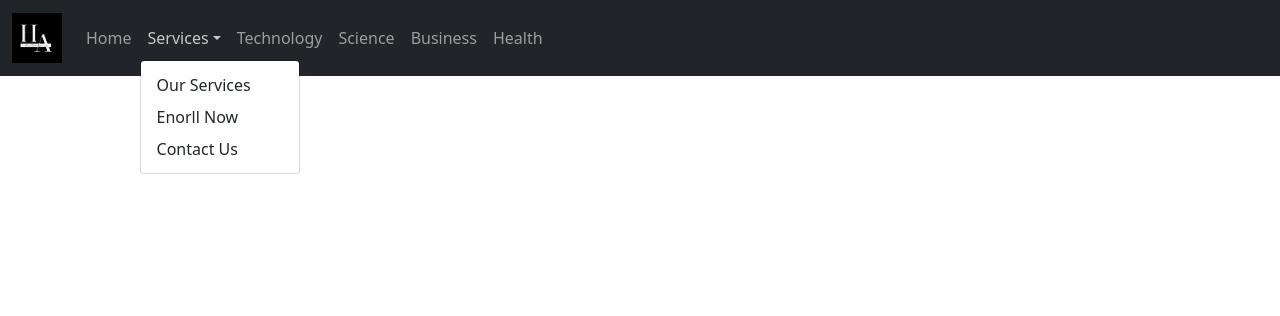
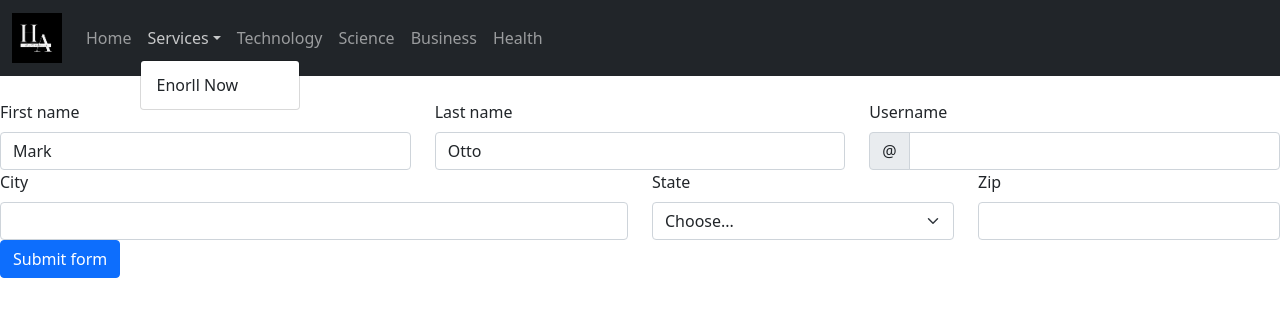
Before and after one commit to Nani-codes/News, a React (Create React App) app: page /enroll in a window 1280 px wide. Both pictures are taken after a click on the button "Services". Shown: the top 316 px of the page. Built offline with nearby package versions, Linux system fonts and the light colour scheme.

Commit message:
enroll page

```diff
--- a/package.json
+++ b/package.json
@@ -6,6 +6,7 @@
     "@testing-library/jest-dom": "^5.14.1",
     "@testing-library/react": "^11.2.7",
     "@testing-library/user-event": "^12.8.3",
+    "bootstrap": "^5.3.1",
     "react": "^17.0.2",
     "react-dom": "^17.0.2",
     "react-infinite-scroll-component": "^6.1.0",
--- a/src/App.js
+++ b/src/App.js
@@ -5,6 +5,8 @@ import NavBar from './components/NavBar';
 import News from './components/News';
 import {BrowserRouter as Router, Switch, Route} from "react-router-dom";
 import LoadingBar from 'react-top-loading-bar'
+
+import Enroll from "./components/Enroll"
 
 const App = ()=> {
   const pageSize = 5;
@@ -21,6 +23,7 @@ const App = ()=> {
         progress={progress}
       />
         <Switch>
+          <Route exact path="/enroll"><Enroll/></Route>
           <Route exact path="/"><News setProgress={setProgress} apiKey={apiKey} key="Home" pageSize={pageSize} country="us" category="technology"/></Route>
           <Route exact path="/business"><News setProgress={setProgress} apiKey={apiKey} key="business" pageSize={pageSize} country="us" category="business"/></Route>
           <Route exact path="/health"><News setProgress={setProgress} apiKey={apiKey} key="health" pageSize={pageSize} country="us" category="health"/></Route>
--- /dev/null
+++ b/src/components/Enroll.css
@@ -0,0 +1,4 @@
+
+.mar{
+    margin-top: 100px;
+}
--- /dev/null
+++ b/src/components/Enroll.js
@@ -0,0 +1,62 @@
+import React from 'react'
+import "./Enroll.css"
+
+export default function Enroll() {
+  return (
+    <>
+    <form className="row mar needs-validation" >
+    <div className="col-md-4 position-relative ">
+        <label htmlFor="validationTooltip01" className="form-label">First name</label>
+        <input type="text" className="form-control" id="validationTooltip01" value="Mark" required/>
+        <div className="valid-tooltip">
+        Looks good!
+        </div>
+    </div>
+    <div className="col-md-4 position-relative">
+        <label htmlFor="validationTooltip02" className="form-label">Last name</label>
+        <input type="text" className="form-control" id="validationTooltip02" value="Otto" required/>
+        <div className="valid-tooltip">
+        Looks good!
+        </div>
+    </div>
+    <div className="col-md-4 position-relative">
+        <label htmlFor="validationTooltipUsername" className="form-label">Username</label>
+        <div className="input-group has-validation">
+        <span className="input-group-text" id="validationTooltipUsernamePrepend">@</span>
+        <input type="text" className="form-control" id="validationTooltipUsername" aria-describedby="validationTooltipUsernamePrepend" required/>
+        <div className="invalid-tooltip">
+            Please choose a unique and valid username.
+        </div>
+        </div>
+    </div>
+    <div className="col-md-6 position-relative">
+        <label htmlFor="validationTooltip03" className="form-label">City</label>
+        <input type="text" className="form-control" id="validationTooltip03" required/>
+        <div className="invalid-tooltip">
+        Please provide a valid city.
+        </div>
+    </div>
+    <div className="col-md-3 position-relative">
+        <label htmlFor="validationTooltip04" className="form-label">State</label>
+        <select className="form-select" id="validationTooltip04" required>
+        <option selected disabled value="">Choose...</option>
+        <option>efgef</option>
+        </select>
+        <div className="invalid-tooltip">
+        Please select a valid state.
+        </div>
+    </div>
+    <div className="col-md-3 position-relative">
+        <label htmlFor="validationTooltip05" className="form-label">Zip</label>
+        <input type="text" className="form-control" id="validationTooltip05" required/>
+        <div className="invalid-tooltip">
+        Please provide a valid zip.
+        </div>
+    </div>
+    <div className="col-12">
+        <button className="btn btn-primary" type="submit">Submit form</button>
+    </div>
+</form>
+</>
+  )
+}
--- a/src/components/NavBar.js
+++ b/src/components/NavBar.js
@@ -20,13 +20,11 @@ const NavBar = () => {
                                 <Link className="nav-link" aria-current="page" to="/">Home</Link>
                             </li>
                             <li className="nav-item dropdown">
-                                <a className="nav-link dropdown-toggle" href="#" role="button" data-bs-toggle="dropdown" aria-expanded="false">
+                                <Link className="nav-link dropdown-toggle" href="#" role="button" data-bs-toggle="dropdown" aria-expanded="false">
                                     Services
-                                </a>
+                                </Link>
                                 <ul className="dropdown-menu">
-                                    <li><a className="dropdown-item" href="#">Our Services</a></li>
-                                    <li><a className="dropdown-item" href="#">Enorll Now</a></li>
-                                    <li><a className="dropdown-item" href="#">Contact Us</a></li>
+                                    <li><Link className="dropdown-item" to="/enroll">Enorll Now</Link></li>
                                 </ul>
                             </li>
                             <li className="nav-item"><Link className="nav-link" to="/technology">Technology</Link></li>
```
Also changed, not shown: 1 other file (tests, documents, lock files or other folders).
